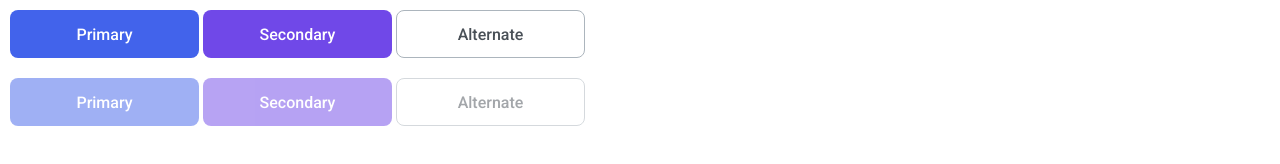
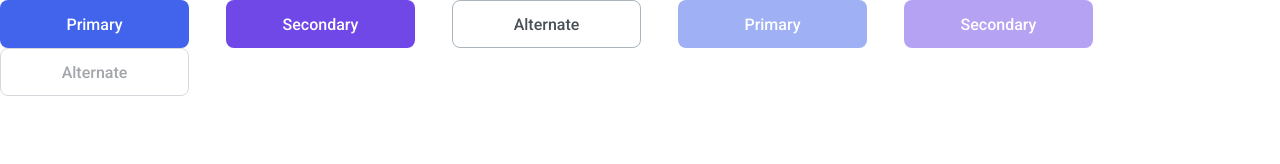
Before and after one commit to js-tasks-ru/htmlcss-20220519_trapjkeeee, a website: page 03-lection1/01-button/index.html in a window 1280 px wide. Drawn offline with Linux system fonts and the light colour scheme.

Commit message:
corrections after comments

```diff
--- a/03-lection1/01-button/button.css
+++ b/03-lection1/01-button/button.css
@@ -2,61 +2,41 @@
 /* general */
 .button{
     min-width: 189px;
-    min-height: 48px;
-    color: white;
+    height: 48px;
+    color: var(--white);
+    font-family: 'Roboto';
     font-weight: 500;
     font-size: 16px;
     line-height: 19px;
     border-radius: 8px;
     border-style: none;
     cursor: pointer;
+    margin-right: 33px;
 }
 /* default */
 
-.button__main{
-    padding: 10px;
+.button_primary {
+    background-color: var(--primary);
 }
-.button__primary {
-    background-color: #4263EB;
+.button_primary:hover {
+    background-color: var(--primary-hover);
 }
-.button__primary:hover {
-    background-color: #2342C0;
+.button_secondary {
+    background-color: var(--secondary)
 }
-.button__secondary {
-    background-color: #7048E8;
+.button_secondary:hover {
+    background-color: var(--secondary-hover)
 }
-.button__secondary:hover {
-    background-color: #5028C6;
+.button_alternate {
+    border: 1px solid var(--alternate);
+    background-color: var(--white);
+    color: var(--grey-4);
 }
-.button__alternate {
-    border: 1px solid #ACB5BD;
-    background-color: white;
-    color:#495057;
-}
-.button__alternate:hover {
-    border: 1px solid black;
+.button_alternate:hover {
+    border: 1px solid var(--black);
 }
 
 /* disabled */
-
-.disabled__main {
-    padding: 10px;
-}
-
-.button__primary_disable {
-    background-color: #4263EB;
-    opacity: 0.5;
-    cursor: not-allowed;
-}
-.button__secondary_disable {
-    background-color: #7048E8;
-    opacity: 0.5;
-    cursor: not-allowed;
-}
-.button__alternate_disable {
-    border: 1px solid #ACB5BD;
-    background-color: white;
-    color:#495057;
-    opacity: 0.5;
-    cursor: not-allowed;
-}
+.button:disabled {
+    opacity: 0.5; pointer-events: none;
+ }
--- a/03-lection1/01-button/index.html
+++ b/03-lection1/01-button/index.html
@@ -7,24 +7,11 @@
         <link rel="stylesheet" href="./button.css">
     </head>
     <body>
-        <div class="button">
-            <div class="button__main">
-                <button type="button" class="button button__primary">Primary </button>
-                <button type="button" class="button button__secondary">Secondary </button>
-                <button type="button" class="button button__alternate">Alternate </button>
-            </div>
-        </div>
-        <div class="disabled">
-            <div class="disabled__main">
-                <button type="button" class="button button__primary_disable">Primary </button>
-                <button type="button" class="button button__secondary_disable">Secondary </button>
-                <button type="button" class="button button__alternate_disable">Alternate </button>
-            </div>
-        </div>
-
-
-
-
-
+        <button type="button" class="button button_primary">Primary </button>
+        <button type="button" class="button button_secondary">Secondary </button>
+        <button type="button" class="button button_alternate">Alternate </button>
+        <button type="button" class="button button_primary" disabled>Primary </button>
+        <button type="button" class="button button_secondary" disabled>Secondary </button>
+        <button type="button" class="button button_alternate" disabled>Alternate </button>
     </body>
 </html>
--- a/assets/css/main.css
+++ b/assets/css/main.css
@@ -5,7 +5,10 @@
     --black: #212429;
     --pink: #F784AD;
     --purple: #7048E8;
+    --purple-2: #5028C6;
     --blue: #374FC7;
+    --blue-2:#4263EB;
+    --blue-3: #2342C0;
     --red: #F03D3E;
     --grey-1: #F8F9FA;
     --grey-2: #DDE2E5;
@@ -15,8 +18,10 @@
     --error: var(--red);
     --success: var(--blue);
 
-    --primary: var(--blue);
+    --primary: var(--blue-2);
+    --primary-hover: var(--blue-3);
     --secondary: var(--purple);
+    --secondary-hover: var(--purple-2);
     --alternate: var(--grey-3);
 }
 
```
